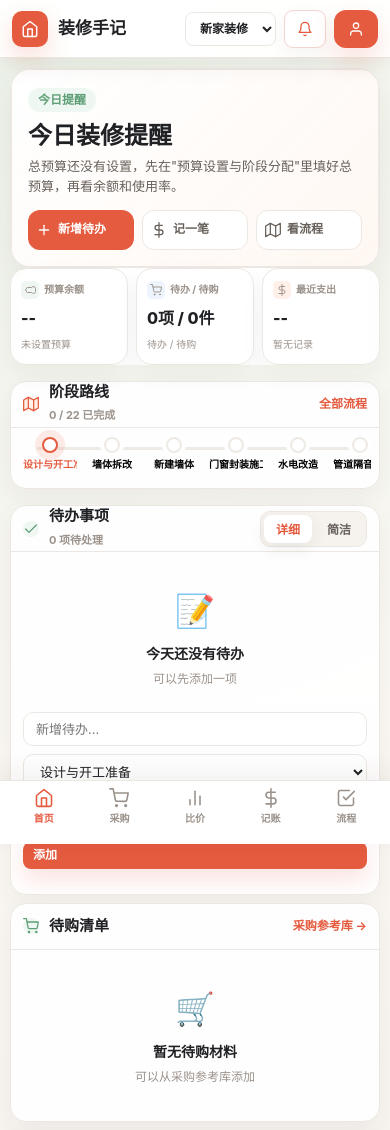
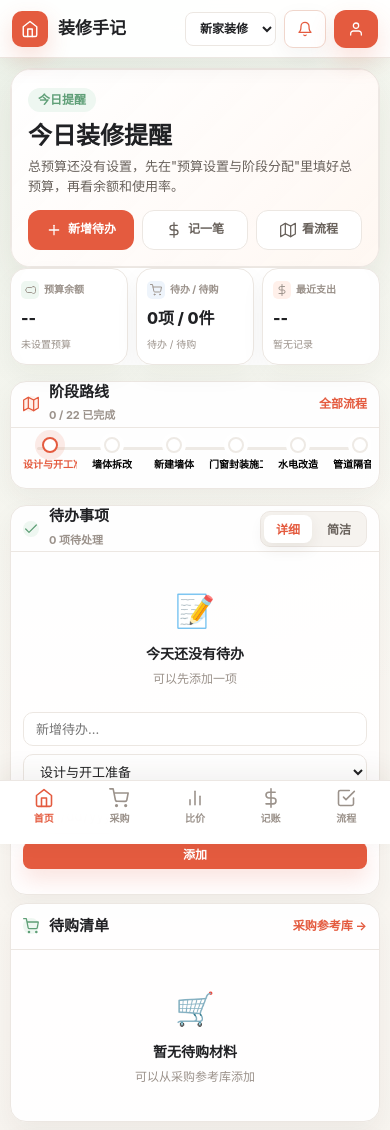
Before and after one commit to fenghuo1943/zhuangxiu, a React (Vite) app in the folder frontend/: page / in a window 390 px wide. Shown: the top 1130 px of the page. Built offline with nearby package versions, Linux system fonts and the light colour scheme.

Commit message:
优化待办添加

```diff
--- a/frontend/src/styles/components.css
+++ b/frontend/src/styles/components.css
@@ -1087,6 +1087,7 @@ input[type="checkbox"] { accent-color: var(--fresh-green); width: 18px; height:
 }
 
 .todo-add-row .input { flex: 1; min-width: 120px; }
+.todo-add-row .btn { justify-content: center; }
 .todo-stage-select { max-width: 160px; }
 .todo-date-input { max-width: 150px; }
 
@@ -1387,6 +1388,7 @@ input[type="checkbox"] { accent-color: var(--fresh-green); width: 18px; height:
     font-size: 12px;
     box-shadow: none;
     white-space: nowrap;
+    justify-content: center;
   }
 
   .side-state { display: none; }
```
